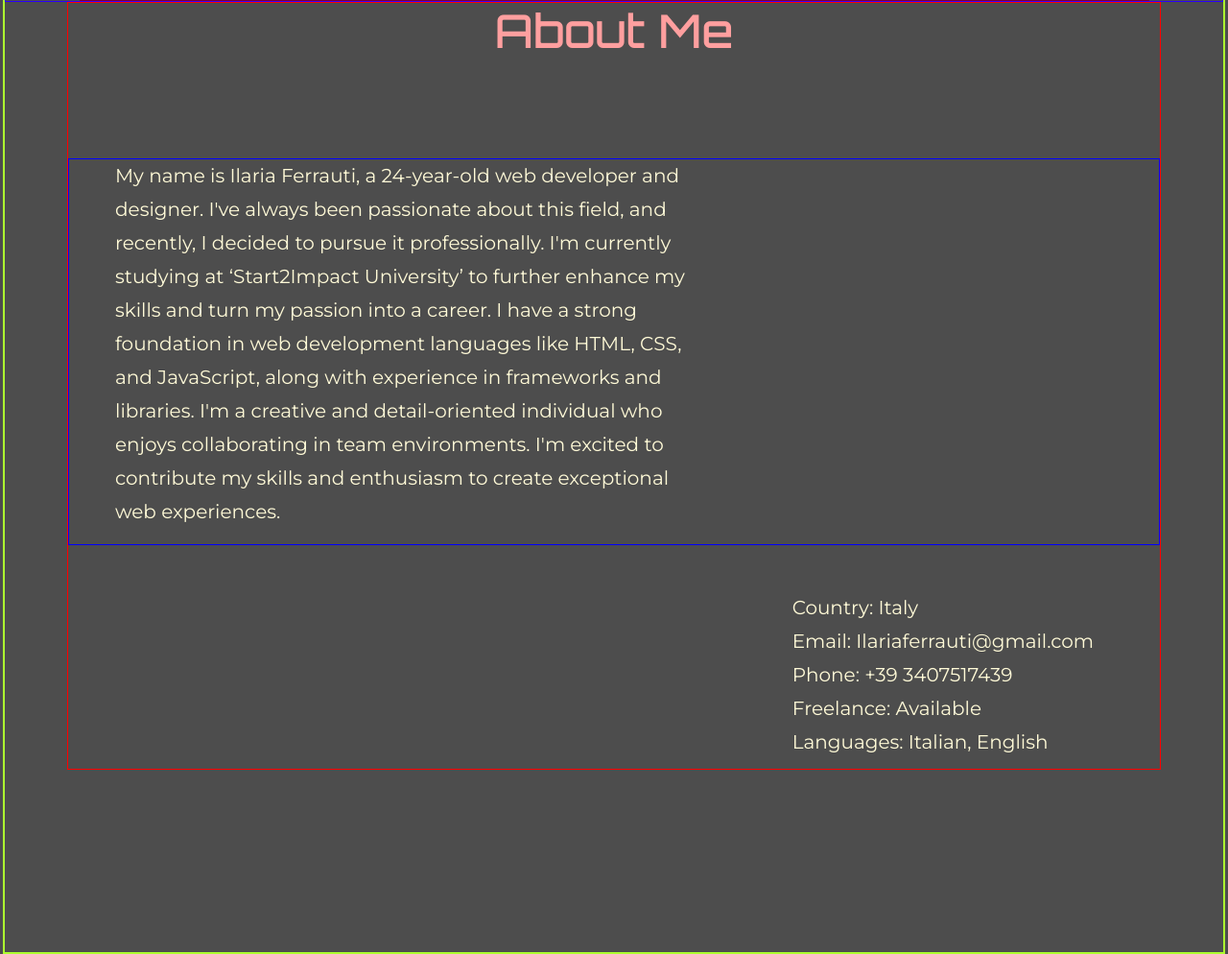
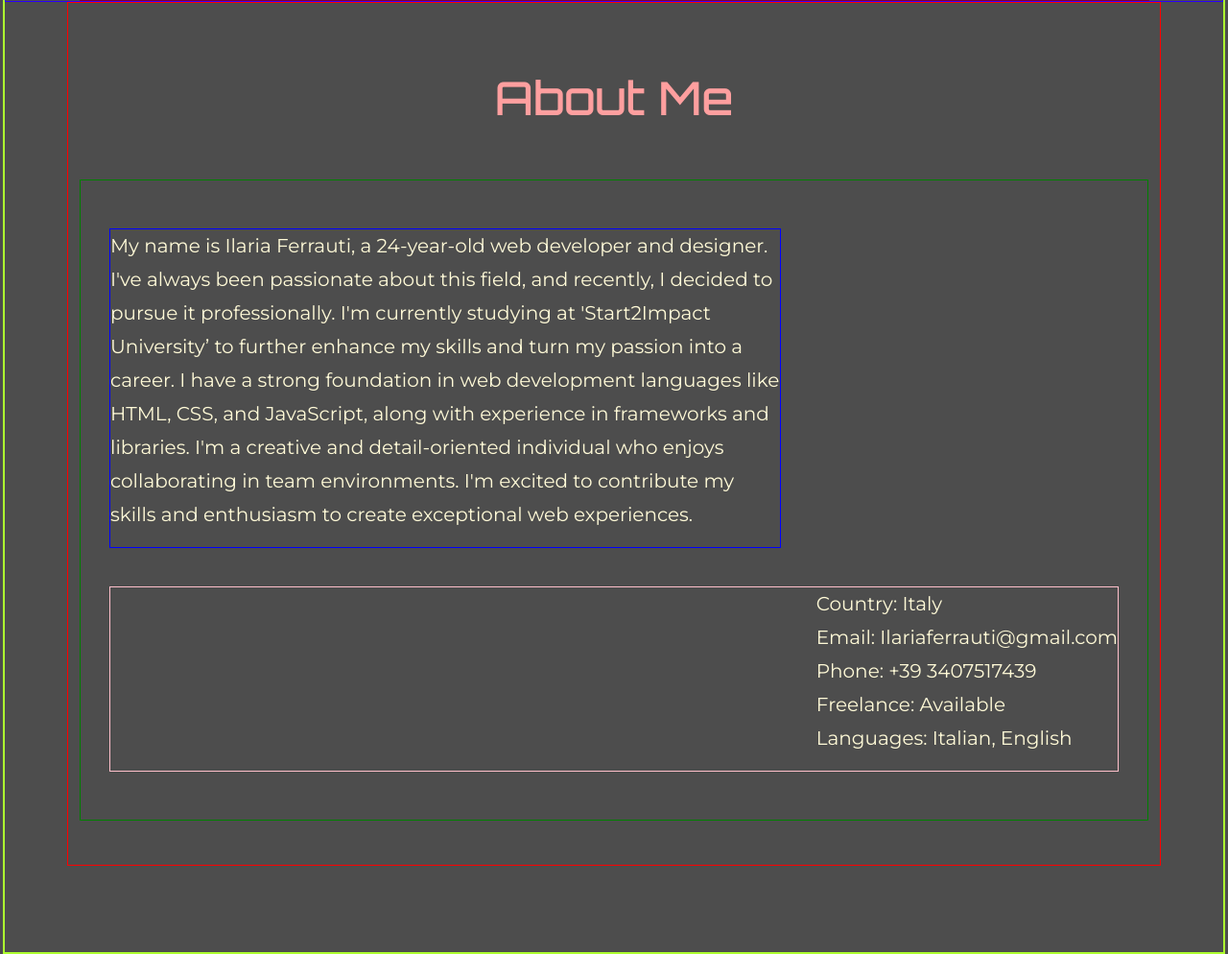
Before and after one commit to sleeepylala/ilariaferrauti.cv, a website: page index.html in a window 1280 px wide. Shown: the part 1006-2000 px from the top of the page at 96% size. Drawn offline with nearby package versions, Linux system fonts and the light colour scheme.

Commit message:
scheda-about
ho rifatto l'about togliendo bootstrap

```diff
--- a/index.html
+++ b/index.html
@@ -89,25 +89,24 @@
 
         <!-- inizio scheda about me -->
         <div class="container container-about">
-            <div class="row">
+
             <div class="col-12 d-flex justify-content-center mb-5">
                 <h1>About Me</h1>
             </div>
-            </div>
-            <div class="row container-p mt-5">
-                <div class="col-7 ps-5">
+            <div class="container-p">
+            <div class="container-description">
                 <p>My name is Ilaria Ferrauti, a 24-year-old web developer and designer. I've always been passionate
                     about this field, and recently, I decided to pursue it professionally. I'm currently studying at
-                        ‘Start2Impact University’
+                    'Start2Impact University’
                     to further enhance my skills and turn my passion into a career.
                     I have a strong foundation in web development languages like HTML, CSS, and JavaScript, along
                     with experience in frameworks and libraries.
                     I'm a creative and detail-oriented individual who enjoys collaborating in team environments.
                     I'm excited to contribute my skills and enthusiasm to create exceptional web experiences. </p>
             </div>
-            </div>
-            <div class="row  d-flex justify-content-end ">
-                <div class="col-4 me-3 mt-5">
+
+            <div class="container-myinfo">
+
                 <p>Country: Italy <br>
 
                     Email: Ilariaferrauti@gmail.com <br>
@@ -117,9 +116,9 @@
                     Freelance: Available <br>
 
                     Languages: Italian, English</p>
+
             </div>
         </div>
-
 
 
 
--- a/sass/components/_about.scss
+++ b/sass/components/_about.scss
@@ -1,10 +1,11 @@
 .container-about {
     border: 1px solid red;
-    height: 800px;
+    min-height: 900px;
     h1 {
         font-family: $primary-font;
         color: $primary-color;
         font-size: 48px;
+        padding-top: 70px;
     }
     p {
         font-family: $secondary-font;
@@ -14,11 +15,21 @@
         line-height: 35px;
     }
 }
+.container-p {
+    border: 1px solid green;
+    padding: 50px 30px;
+    display: flex;
+    flex-direction: column;
+    row-gap: 40px;
+}
+.container-description {
+    border: 1px solid blue;
+    width: 700px;
+}
 
-.container-p {
-    border: 1px solid blue;
+
+.container-myinfo {
+    border: 1px solid pink;
     display: flex;
-    flex-direction: row;
-    flex-wrap: nowrap;
-
+    justify-content: flex-end;
 }
```
Also changed, not shown: css/style.css, 1 other file. Lines whose indentation alone changed are shown as unchanged.
